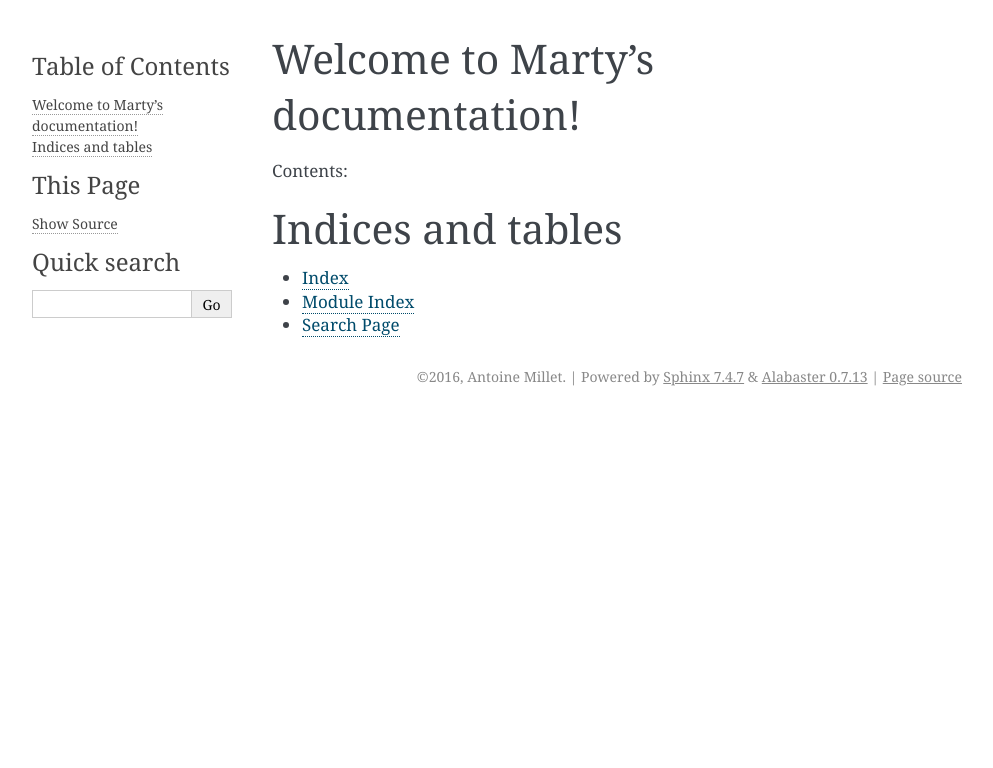
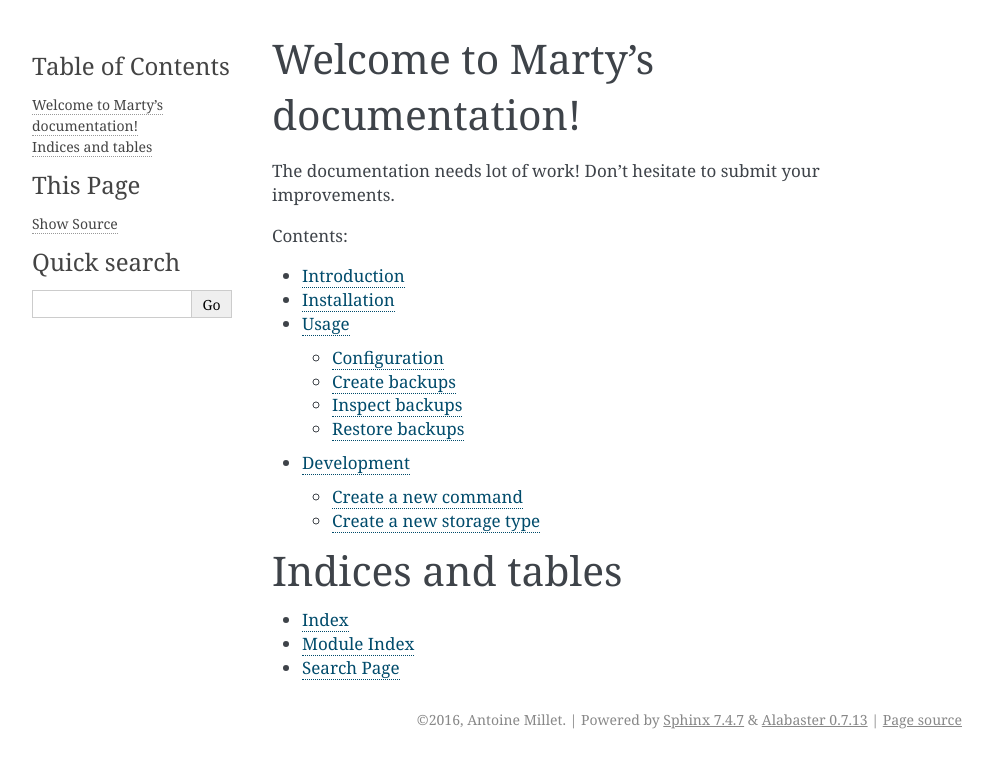
Before and after one commit to avoiney/Marty, a Sphinx documentation site: the page built from docs/index.rst, in a window 1280 px wide. Shown: the top 768 px of the page, without its empty margins (148-1141 px from the left). Built offline with Sphinx 7.4.7, drawn with Linux system fonts in a browser that asks for light colours.

Commit message:
Add content structure

```diff
--- /dev/null
+++ b/docs/development.rst
@@ -0,0 +1,10 @@
+.. _development:
+
+Development
+===========
+
+Create a new command
+--------------------
+
+Create a new storage type
+-------------------------
--- a/docs/index.rst
+++ b/docs/index.rst
@@ -6,11 +6,17 @@
 Welcome to Marty's documentation!
 =================================
 
+The documentation needs lot of work! Don't hesitate to submit your improvements.
+
 Contents:
 
 .. toctree::
    :maxdepth: 2
 
+   introduction
+   installation
+   usage
+   development
 
 
 Indices and tables
--- /dev/null
+++ b/docs/introduction.rst
@@ -0,0 +1,4 @@
+.. _introduction:
+
+Introduction
+============
--- /dev/null
+++ b/docs/usage.rst
@@ -0,0 +1,25 @@
+.. _usage:
+
+Usage
+=====
+
+Configuration
+-------------
+
+Storage
+^^^^^^^
+
+Remotes
+^^^^^^^
+
+Scheduler
+^^^^^^^^^
+
+Create backups
+--------------
+
+Inspect backups
+---------------
+
+Restore backups
+---------------
```
Also changed, not shown: docs/installation.rst (added, +16 -0 lines).
